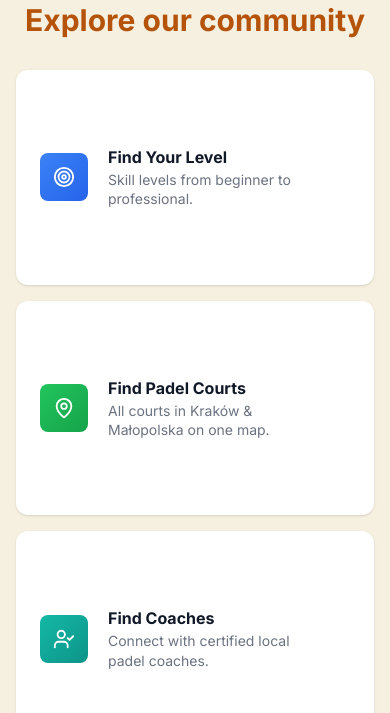
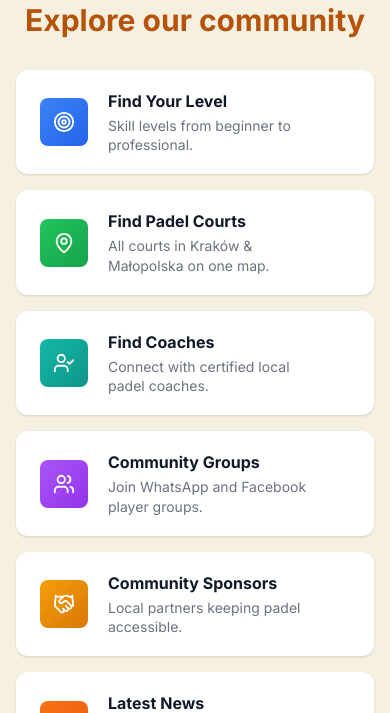
Before and after one commit to Gitperez288/padel-krakow, a Next.js app: page / in a window 390 px wide. Shown: the part 816-1529 px from the top of the page. Built offline with nearby package versions, Linux system fonts and the light colour scheme; no server answers; the database is empty.

Commit message:
fix: feature cards content-driven height on mobile, full description text

```diff
--- a/src/app/page.tsx
+++ b/src/app/page.tsx
@@ -207,7 +207,7 @@ export default async function HomePage() {
             {features.map((feature) => {
               const Icon = feature.icon;
               const cardContent = (
-                <div className="group relative overflow-hidden bg-white rounded-xl shadow hover:shadow-lg transition aspect-[5/3] lg:aspect-[2/1] flex items-center gap-5 lg:gap-4 px-6 lg:px-5">
+                <div className="group relative overflow-hidden bg-white rounded-xl shadow hover:shadow-lg transition py-5 px-6 lg:py-0 lg:px-5 lg:aspect-[2/1] flex items-center gap-5 lg:gap-4">
                   <div className={`flex-shrink-0 w-12 h-12 lg:w-11 lg:h-11 rounded-lg bg-gradient-to-br ${feature.color} text-white flex items-center justify-center`}>
                     <Icon size={22} />
                   </div>
@@ -215,7 +215,7 @@ export default async function HomePage() {
                     <h3 className="text-base lg:text-sm font-bold text-gray-900 leading-snug">
                       {feature.title}
                     </h3>
-                    <p className="text-sm lg:text-xs text-gray-500 mt-0.5 leading-snug line-clamp-2">
+                    <p className="text-sm lg:text-xs text-gray-500 mt-1 lg:mt-0.5 leading-snug lg:line-clamp-2">
                       {feature.description}
                     </p>
                   </div>
```
